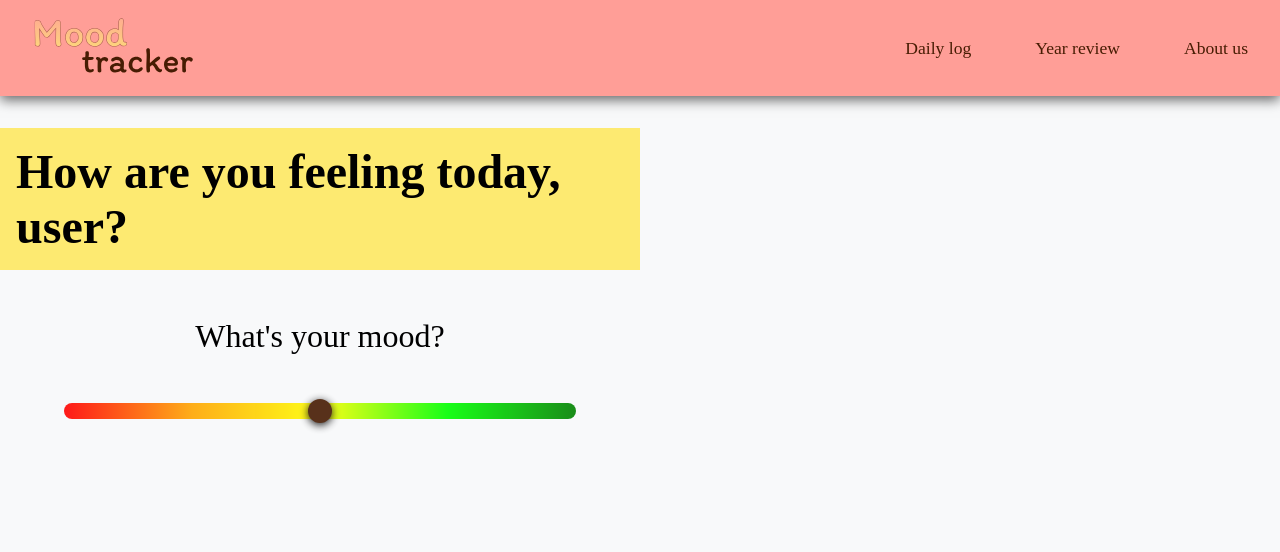
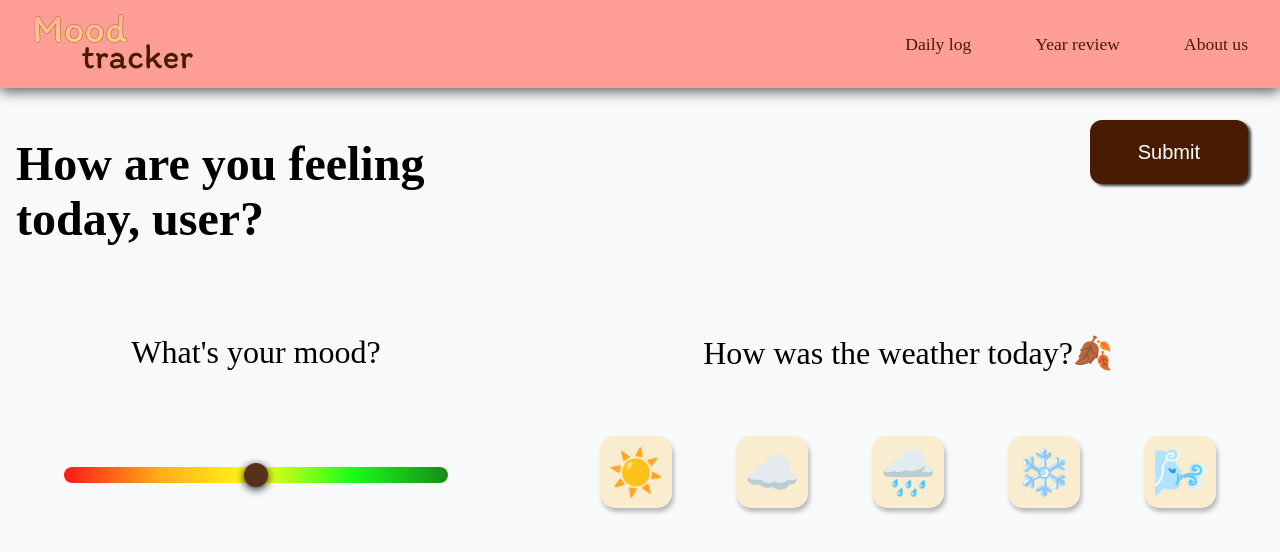
Before and after one commit to Elisabeth039/Mood-tracker, a React (Vite) app: page / in a window 1280 px wide. Shown: the top 552 px of the page. Built offline with nearby package versions, Linux system fonts and the light colour scheme.

Commit message:
add submit btn and weather section, improved css

```diff
--- a/src/App.css
+++ b/src/App.css
@@ -21,7 +21,8 @@ body{
 
 .main-content{
   display: grid;
-
+  grid-template-columns: 1fr 1fr;
+  gap: 1.5rem;
 }
 
 .header {
@@ -32,7 +33,7 @@ body{
   flex-direction: row;
   justify-content: space-between;
   margin-bottom: 2rem;
-  padding: 0.5rem 2rem;
+  padding: 0.25rem 2rem;
   gap:2rem;
   box-shadow: 0 4px 12px rgba(0, 0, 0, 0.6);
 }
@@ -64,17 +65,17 @@ body{
 }
 
 .greeting {
-  background-color: #FDEA71;
+  grid-column: 1;
   padding: 1rem;
- font-size: 3rem;
- font-weight:600;
+  font-size: 3rem;
+  font-weight:600;
 }
 
 .mood-container{
   display: flex;
   flex-direction: column;
   grid-column: 1;
-  gap:3rem;
+  gap:6rem;
   padding: 3rem 4rem;
   min-height: 8rem;
   text-align: center;
@@ -124,7 +125,56 @@ body{
   transform: translateY(-2px);
 }
 
-.main-content{
-  display: grid;
-  grid-template-columns: 1fr 1fr;
+.sbmBtn-container{
+  display: flex;
+  justify-content: flex-end;
+  grid-column: 2;
+  max-height: 4rem;
+  padding:0 2rem;
 }
+
+.submit-btn{
+  background-color: var(--dark-brown);
+  color: white;
+  padding:1rem 3rem;
+  font-size: 1.25rem;
+  box-shadow: 3px 2px 3px rgb(61, 61, 61);
+  border-radius: 12px;
+  border: none;
+}
+
+.submit-btn:hover{
+  background-color: #923905;
+}
+
+.weather-container{
+  grid-column: 2;
+  display: flex;
+  flex-direction: column;
+  gap:4rem;
+  padding: 3rem 4rem;
+  font-size: 2rem;
+  align-items: center;
+}
+
+.weather-btns{
+  display: flex;
+  flex-direction: row;
+  gap:4rem;
+}
+
+.wth-emoji{
+  background-color: #F9ECCF;
+  min-width: 4.5rem;
+  min-height: 4.5rem;
+  border-radius: 15px;
+  border: none;
+  font-size: 2.8rem;
+  box-shadow: 2px 4px 4px rgba(0, 0, 0, 0.25);
+  line-height: 1;
+}
+
+.wth-emoji:hover{
+  background-color: #F3DCA5;
+  box-shadow: 1px 2px 2px rgba(0, 0, 0, 0.25);
+}
--- a/src/App.jsx
+++ b/src/App.jsx
@@ -9,8 +9,11 @@ function App() {
 
     <div className="main-content">
       <p className="greeting">How are you feeling today, user?</p>
+      <div className="sbmBtn-container">
+        <button  className="submit-btn">Submit</button>
+      </div>
       <div className="mood-container">
-        <label htmlFor="mood" className="mood-qstn">What's your mood?</label>
+        <label htmlFor="mood" className="mood-qn">What's your mood?</label>
         <input
         type='range'
         id='mood'
@@ -21,6 +24,16 @@ function App() {
         defaultValue={5}
         />
       </div>
+      <div className="weather-container">
+        <label htmlFor="weather" className="weather-qn">How was the weather today?🍂</label>
+        <div id="weather" className="weather-btns">
+          <button className="wth-emoji">☀️</button>
+          <button className="wth-emoji">☁️</button>
+          <button className="wth-emoji">🌧️</button>
+          <button className="wth-emoji">❄️</button>
+          <button className="wth-emoji">🌬️</button>
+        </div>
+      </div>
     </div>
     </>
   )
```
